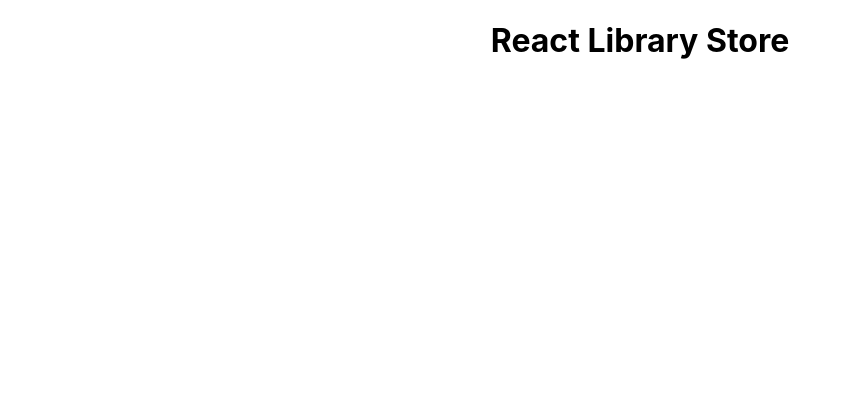
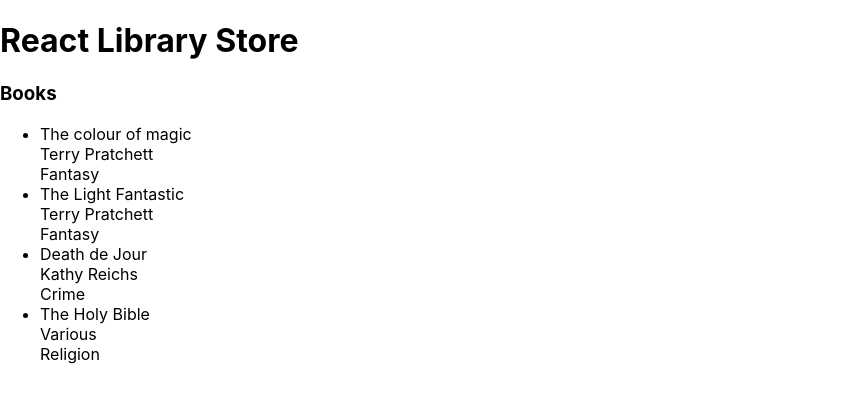
Before and after one commit to james4-daf/react-library-store-example, a React (Create React App) app: page / in a window 1280 px wide. Shown: the top 402 px of the page, without its empty margins (0-851 px from the left). Built offline with nearby package versions, Linux system fonts and the light colour scheme.

Commit message:
Added first step files

```diff
--- a/src/App.css
+++ b/src/App.css
@@ -1,3 +1,2 @@
 .App {
-	text-align: center;
 }
--- a/src/App.js
+++ b/src/App.js
@@ -8,10 +8,41 @@ function App() {
         <h1>React Library Store</h1>
       </header>
       <main>
-
+        <div>
+          <h3>Books</h3>
+          <ul>
+            <li>
+              <div>
+                <div>The colour of magic</div>
+                <div>Terry Pratchett</div>
+                <div>Fantasy</div>
+              </div>
+            </li>
+            <li>
+              <div>
+                <div>The Light Fantastic</div>
+                <div>Terry Pratchett</div>
+                <div>Fantasy</div>
+              </div>
+            </li>
+            <li>
+              <div>
+                <div>Death de Jour</div>
+                <div>Kathy Reichs</div>
+                <div>Crime</div>
+              </div>
+            </li>
+            <li>
+              <div>
+                <div>The Holy Bible</div>
+                <div>Various</div>
+                <div>Religion</div>
+              </div>
+            </li>
+          </ul>
+        </div>
       </main>
       <footer>
-
       </footer>
     </div>
   );
```
